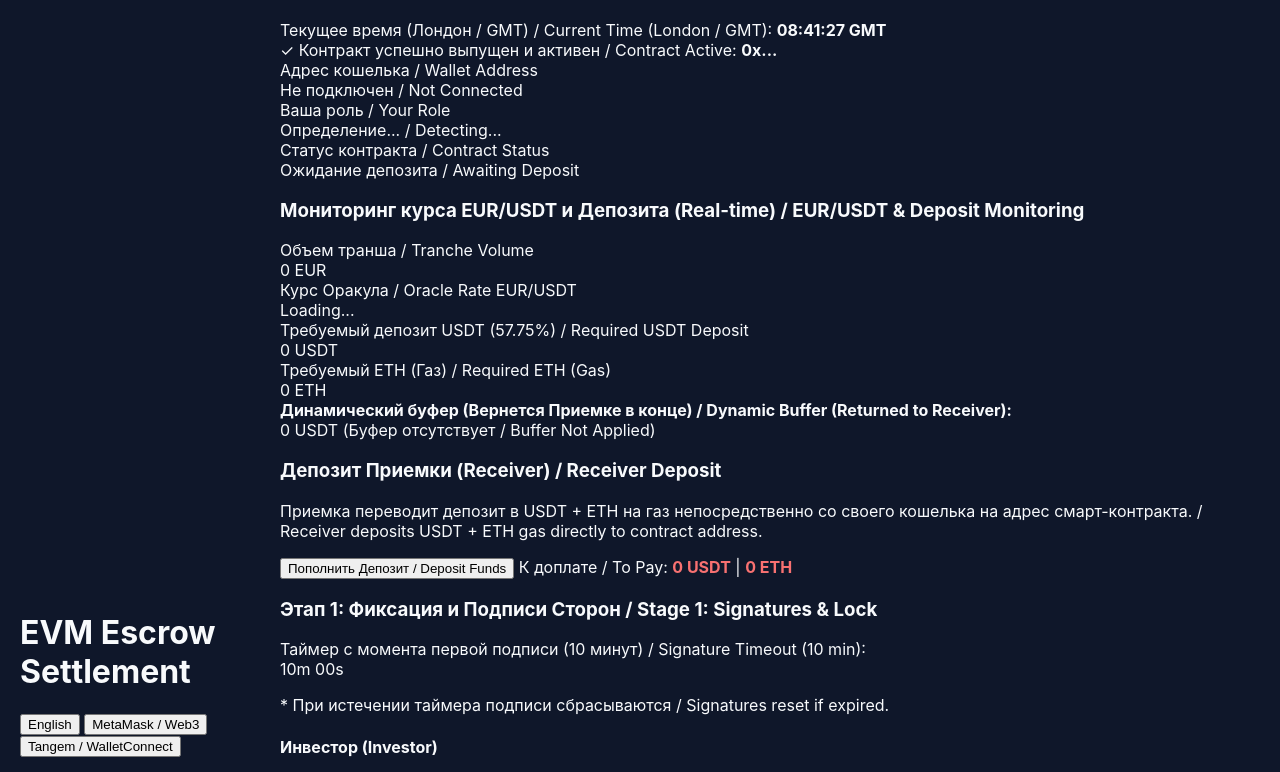
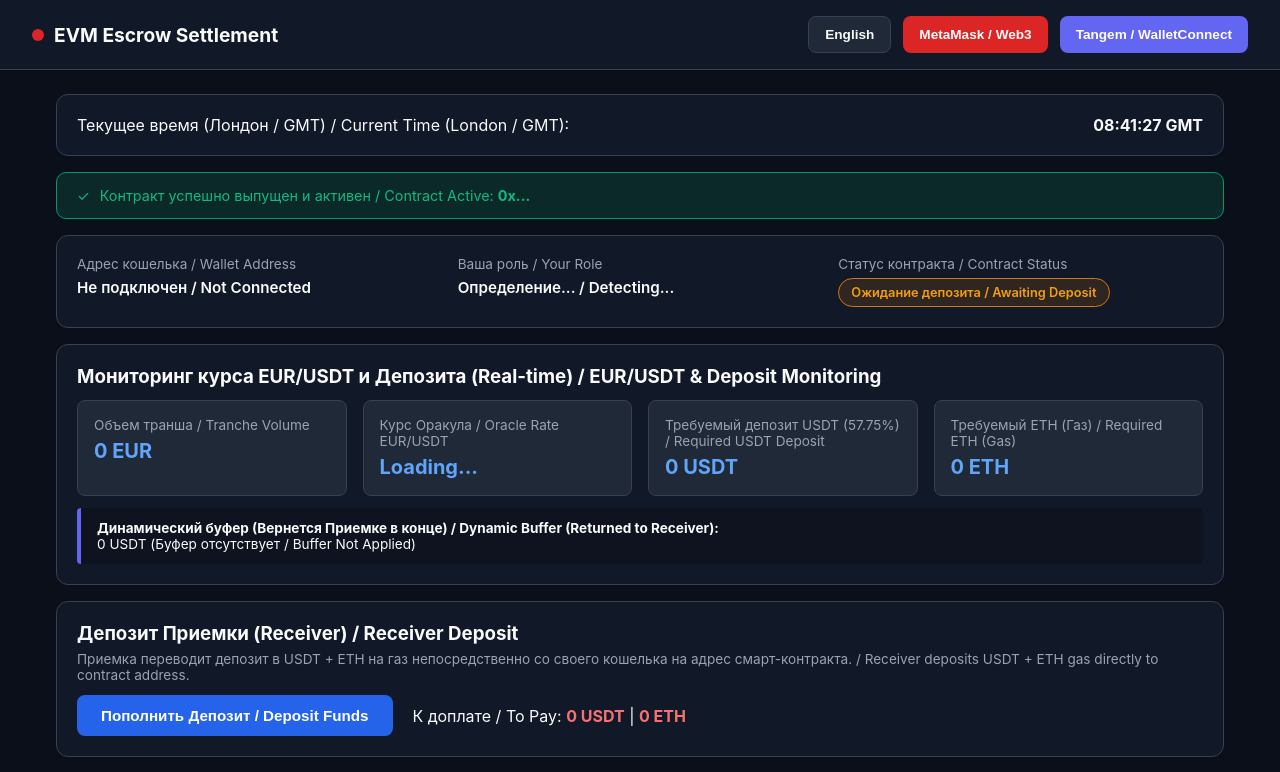
Before and after one commit to Lab-LGTM759/dynamic-tranche-escrow, a plain HTML site: page index.html in a window 1280 px wide. Shown: the top 772 px of the page. Drawn offline with nearby package versions, Linux system fonts and the light colour scheme; a script that the page names is missing.

Commit message:
Update style.css

```diff
--- a/style.css
+++ b/style.css
@@ -1,195 +1,312 @@
 :root {
-  --bg-color: #0f172a;
-  --card-bg: #1e293b;
-  --text-main: #f8fafc;
-  --text-muted: #94a3b8;
-  --border-color: #334155;
+  --bg-dark: #0b0f19;
+  --card-bg: #111827;
+  --sub-card-bg: #1f2937;
+  --border-color: #374151;
+  --text-main: #f9fafb;
+  --text-muted: #9ca3af;
 
-  --success-bg: rgba(16, 185, 129, 0.1);
-  --success-border: #10b981;
-  --success-text: #34d399;
+  --accent-purple: #6366f1;
+  --accent-purple-hover: #4f46e5;
+  --accent-red: #dc2626;
+  --accent-red-hover: #b91c1c;
 
-  --danger-bg: rgba(239, 68, 68, 0.1);
-  --danger-border: #ef4444;
-  --danger-text: #f87171;
+  --status-warning-bg: rgba(217, 119, 6, 0.15);
+  --status-warning-text: #f59e0b;
+  --status-warning-border: #d97706;
+
+  --status-success-bg: rgba(16, 185, 129, 0.15);
+  --status-success-text: #10b981;
+  --status-success-border: #059669;
+}
+
+* {
+  box-sizing: border-box;
+  margin: 0;
+  padding: 0;
 }
 
 body {
   font-family: -apple-system, BlinkMacSystemFont, "Segoe UI", Roboto, sans-serif;
-  background-color: var(--bg-color);
+  background-color: var(--bg-dark);
   color: var(--text-main);
+  padding-bottom: 40px;
+}
+
+/* Header */
+.top-header {
   display: flex;
-  justify-content: center;
+  justify-content: space-between;
   align-items: center;
-  min-height: 100vh;
-  margin: 0;
+  padding: 16px 32px;
+  background: var(--card-bg);
+  border-bottom: 1px solid var(--border-color);
+}
+
+.brand {
+  display: flex;
+  align-items: center;
+  gap: 10px;
+}
+
+.dot-red {
+  width: 12px;
+  height: 12px;
+  background-color: var(--accent-red);
+  border-radius: 50%;
+}
+
+.brand h1 {
+  font-size: 1.2rem;
+  font-weight: 700;
+}
+
+.header-actions {
+  display: flex;
+  gap: 12px;
+}
+
+/* Buttons */
+button {
+  cursor: pointer;
+  border: none;
+  border-radius: 8px;
+  padding: 10px 16px;
+  font-weight: 600;
+  font-size: 0.85rem;
+  transition: all 0.2s ease;
+}
+
+.btn-secondary {
+  background: var(--sub-card-bg);
+  color: var(--text-main);
+  border: 1px solid var(--border-color);
+}
+
+.btn-primary-red {
+  background: var(--accent-red);
+  color: #fff;
+}
+.btn-primary-red:hover { background: var(--accent-red-hover); }
+
+.btn-primary-purple, .btn-purple {
+  background: var(--accent-purple);
+  color: #fff;
+}
+.btn-primary-purple:hover, .btn-purple:hover { background: var(--accent-purple-hover); }
+
+.btn-action-main {
+  background: #2563eb;
+  color: #fff;
+  padding: 12px 24px;
+  font-size: 0.95rem;
+}
+.btn-action-main:hover { background: #1d4ed8; }
+
+.width-full { width: 100%; }
+
+/* Layout & Cards */
+.container {
+  max-width: 1200px;
+  margin: 24px auto;
+  padding: 0 16px;
+  display: flex;
+  flex-direction: column;
+  gap: 16px;
+}
+
+.card {
+  background: var(--card-bg);
+  border: 1px solid var(--border-color);
+  border-radius: 12px;
   padding: 20px;
 }
 
-.tranche-card {
-  background: var(--card-bg);
-  border: 1px solid var(--border-color);
-  border-radius: 16px;
-  width: 100%;
-  max-width: 440px;
-  padding: 24px;
-  box-shadow: 0 10px 25px -5px rgba(0, 0, 0, 0.3);
-}
-
-.card-header {
+.time-card {
   display: flex;
   justify-content: space-between;
   align-items: center;
-  margin-bottom: 20px;
-  border-bottom: 1px solid var(--border-color);
-  padding-bottom: 12px;
 }
 
-.card-title {
-  font-size: 1.25rem;
-  font-weight: 700;
-  margin: 0;
+.status-banner {
+  padding: 14px 20px;
+  border-radius: 10px;
+  font-size: 0.9rem;
+  display: flex;
+  align-items: center;
+  gap: 10px;
 }
 
-.info-row {
-  display: flex;
-  justify-content: space-between;
-  margin-bottom: 12px;
-  font-size: 0.95rem;
+.banner-success {
+  background: var(--status-success-bg);
+  border: 1px solid var(--status-success-border);
+  color: var(--status-success-text);
 }
 
-.info-label {
-  color: var(--text-muted);
+.grid-3 {
+  display: grid;
+  grid-template-columns: repeat(auto-fit, minmax(280px, 1fr));
+  gap: 16px;
 }
 
-.info-value {
+.grid-4 {
+  display: grid;
+  grid-template-columns: repeat(auto-fit, minmax(220px, 1fr));
+  gap: 16px;
+}
+
+.sub-card {
+  background: var(--sub-card-bg);
+  border: 1px solid var(--border-color);
+  border-radius: 8px;
+  padding: 16px;
+}
+
+.align-center { text-align: center; }
+
+/* Text & Labels */
+.card-label {
+  font-size: 0.85rem;
+  color: var(--text-muted);
+  margin-bottom: 6px;
+}
+
+.card-value-sm {
+  font-size: 0.95rem;
   font-weight: 600;
 }
 
-.status-badge {
+.card-value-lg {
+  font-size: 1.25rem;
+  font-weight: 700;
+  color: #60a5fa;
+}
+
+.desc-text {
+  font-size: 0.85rem;
+  color: var(--text-muted);
+  margin-top: 6px;
+}
+
+.text-danger { color: #f87171; }
+
+/* Badges */
+.badge {
+  display: inline-block;
+  padding: 6px 12px;
+  border-radius: 20px;
+  font-size: 0.8rem;
+  font-weight: 600;
+}
+
+.badge-warning {
+  background: var(--status-warning-bg);
+  color: var(--status-warning-text);
+  border: 1px solid var(--status-warning-border);
+}
+
+.badge-success {
+  background: var(--status-success-bg);
+  color: var(--status-success-text);
+  border: 1px solid var(--status-success-border);
+}
+
+/* Timer & Custom Boxes */
+.timer-display {
+  font-size: 2rem;
+  font-weight: 800;
+  color: #f59e0b;
+  margin: 8px 0;
+}
+
+.buffer-box {
+  background: rgba(0, 0, 0, 0.2);
+  border-left: 4px solid var(--accent-purple);
+  padding: 12px 16px;
+  font-size: 0.85rem;
+  border-radius: 4px;
+}
+
+.deposit-action-row {
   display: flex;
   align-items: center;
-  justify-content: center;
-  gap: 8px;
-  padding: 12px;
-  border-radius: 10px;
-  font-weight: 600;
-  font-size: 0.9rem;
-  margin: 20px 0;
-  transition: all 0.3s ease;
+  gap: 20px;
+  flex-wrap: wrap;
 }
 
-.status-badge.status-ok {
-  background: var(--success-bg);
-  border: 1px solid var(--success-border);
-  color: var(--success-text);
+/* Tables */
+.table-responsive {
+  overflow-x: auto;
 }
 
-.status-badge.status-need-pay {
-  background: var(--danger-bg);
-  border: 1px solid var(--danger-border);
-  color: var(--danger-text);
+.data-table {
+  width: 100%;
+  border-collapse: collapse;
+  text-align: left;
+  font-size: 0.85rem;
 }
 
-.pay-details {
-  background: rgba(0, 0, 0, 0.2);
-  border-radius: 8px;
-  padding: 12px;
+.data-table th, .data-table td {
+  padding: 12px 16px;
+  border-bottom: 1px solid var(--border-color);
 }
 
-.text-danger {
-  color: var(--danger-text);
+.data-table th {
+  background: var(--sub-card-bg);
+  color: var(--text-muted);
+  font-weight: 600;
 }
 
-.text-success {
-  color: var(--success-text);
-}
-
-/* Секция подписей и Tangem QR */
-.qr-section {
-  margin-top: 20px;
-  padding-top: 16px;
-  border-top: 1px solid var(--border-color);
-  text-align: center;
-}
-
-.qr-title {
-  font-size: 0.95rem;
-  color: var(--text-muted);
-  margin-bottom: 12px;
-}
-
-.role-buttons {
-  display: flex;
-  gap: 8px;
-  justify-content: space-between;
-}
-
-.btn-role {
-  flex: 1;
-  padding: 10px 6px;
-  background-color: #3b82f6;
-  color: #ffffff;
-  border: none;
-  border-radius: 8px;
-  font-weight: 600;
-  font-size: 0.85rem;
-  cursor: pointer;
-  transition: background-color 0.2s ease;
-}
-
-.btn-role:hover {
-  background-color: #2563eb;
-}
-
-/* Модальное окно с QR-кодом */
+/* Modal */
 .modal {
   display: none;
   position: fixed;
-  top: 0;
-  left: 0;
-  width: 100%;
-  height: 100%;
-  background: rgba(0, 0, 0, 0.75);
+  top: 0; left: 0; width: 100%; height: 100%;
+  background: rgba(0, 0, 0, 0.8);
   justify-content: center;
   align-items: center;
-  z-index: 1000;
+  z-index: 999;
 }
 
 .modal-content {
   background: var(--card-bg);
+  border: 1px solid var(--border-color);
   padding: 24px;
   border-radius: 16px;
   text-align: center;
+  width: 90%;
+  max-width: 360px;
   position: relative;
-  max-width: 320px;
-  width: 90%;
-  border: 1px solid var(--border-color);
 }
 
 .close-btn {
   position: absolute;
-  top: 10px;
-  right: 15px;
+  top: 12px; right: 16px;
   font-size: 24px;
   color: var(--text-muted);
   cursor: pointer;
 }
 
-#qrcode {
+.qr-container {
   display: flex;
   justify-content: center;
-  margin: 16px 0;
+  margin: 20px 0;
 }
 
-#qrcode img {
-  border: 8px solid #ffffff;
+.qr-container img {
+  border: 8px solid #fff;
   border-radius: 8px;
 }
 
 .qr-msg {
   font-size: 0.85rem;
   color: var(--text-muted);
-  margin-top: 10px;
+  white-space: pre-line;
   line-height: 1.4;
 }
+
+/* Spacers */
+.mt-8 { margin-top: 8px; }
+.mt-12 { margin-top: 12px; }
+.mt-16 { margin-top: 16px; }
+.my-8 { margin: 8px 0; }
```
